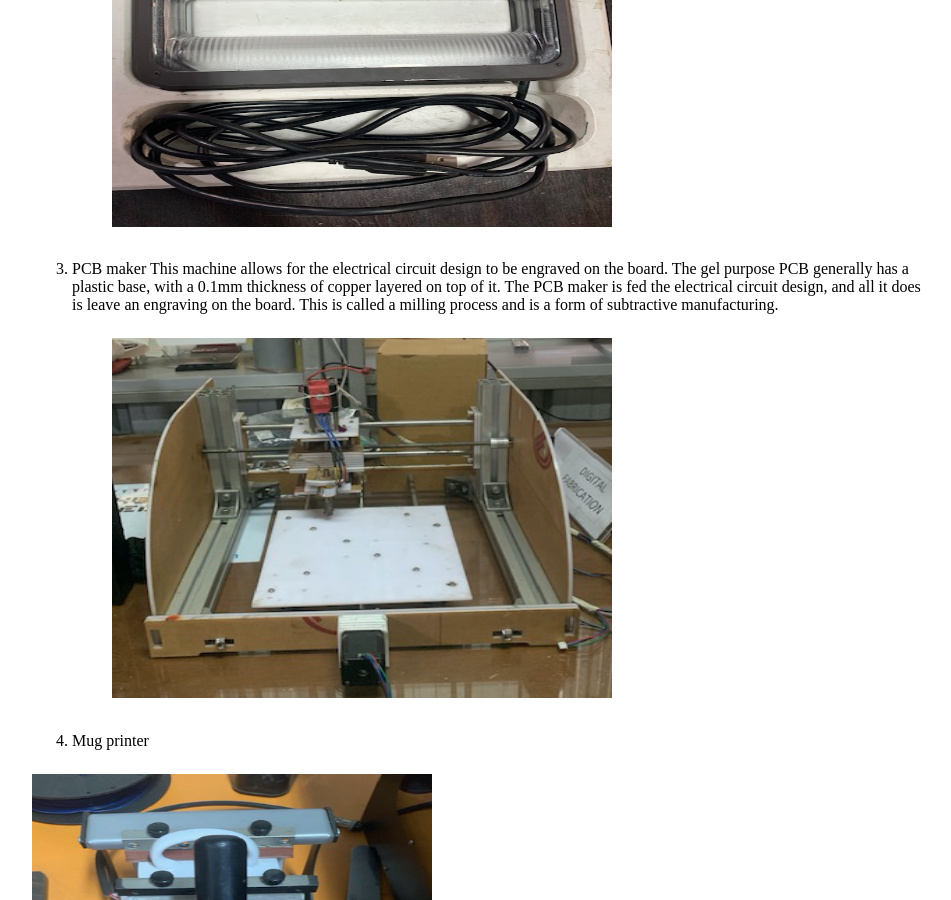
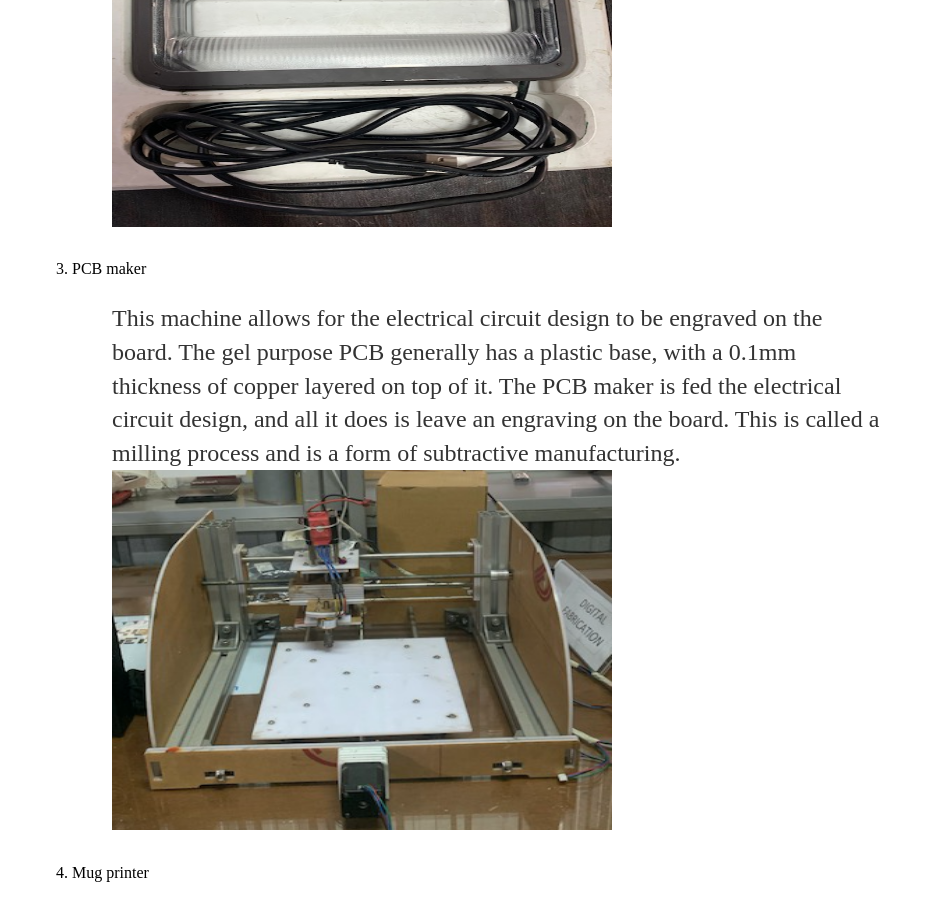
Before and after one commit to AN-M-M/AN-M-M.github.io, a Jekyll site: the page built from _posts/2019-10-21-Week-1-Principles-And-Practices.md, in a window 1280 px wide and 900 px high, scrolled down 7549 px. Shown: the whole window, without its empty margins (160-1111 px from the left). Built offline with Jekyll 4.4.1, drawn with Linux system fonts in a browser that asks for light colours.

Commit message:
Update 2019-10-21-Week-1-Principles-And-Practices.md

```diff
--- a/_posts/2019-10-21-Week-1-Principles-And-Practices.md
+++ b/_posts/2019-10-21-Week-1-Principles-And-Practices.md
@@ -119,60 +119,42 @@ Now each of these in a little bit of detail.
    > ![handheld scanner](/images/handheldscanner.jpg){:height="360px" width="500px"}
 
 3. PCB maker
- This machine allows for the electrical circuit design to be engraved on the board. The gel purpose PCB generally has a plastic base, with a 0.1mm thickness of copper layered on top of it. The PCB maker is fed the electrical circuit design, and all it does is leave an engraving on the board. This is called a milling process and is a form of subtractive manufacturing.
+ > This machine allows for the electrical circuit design to be engraved on the board. The gel purpose PCB generally has a plastic base, with a 0.1mm thickness of copper layered on top of it. The PCB maker is fed the electrical circuit design, and all it does is leave an engraving on the board. This is called a milling process and is a form of subtractive manufacturing.
   > ![PCB maker](/images/pcbmaker.png){:height="360px" width="500px"}
 
 4. Mug printer
-
-  ![mug printer](/images/mugprinter.png){:height="360px" width="400px"}
-
-  This can print on top of  mug -- need to check with Saali if printing means adding something colourful or its black and white? It can take only flat surface and regular shaped mugs, but not urn shaped mugs.
+ > This can print on top of  mug -- need to check with Saali if printing means adding something colourful or its black and white? It can take only flat surface and regular shaped mugs, but not urn shaped mugs.
+   > ![mug printer](/images/mugprinter.png){:height="360px" width="400px"}
 
 5. Cap printer
-
-  I have not seen it yet, since it is not with the other tools on the workshop floor.
+ > I have not seen it yet, since it is not with the other tools on the workshop floor.
 
 6. Tshirt printer
-
- ![tshirt printer](/images/tshirtprinter.png){:height="360px" width="500px"}
-
- This can print on top of tshirts. How it works, is that a sticker is first printed (using an external vendor), and the sticker is pressed on to the tshirt with some heat to imprint the design on the sticker onto the tshirt. Cotton tshirts work best, because polyester may melt.
+ > This can print on top of tshirts. How it works, is that a sticker is first printed (using an external vendor), and the sticker is pressed on to the tshirt with some heat to imprint the design on the sticker onto the tshirt. Cotton tshirts work best, because polyester may melt.
+   > ![tshirt printer](/images/tshirtprinter.png){:height="360px" width="500px"}
 
 7. Miniature laser cutting machine (3D printer, PCB plotter, engraving)
-
- ![mini laser cutter](/images/minilasercutter.png){:height="360px" width="400px"}
-
- This machine has been designed in-house -- unclear to me if an existing 3D printer was converted to serve all three purposes or it was fully made from scratch here. But it is mostly used for the three purposes mentioned here, and not much for laser cutting. It uses a 5W diode laser.
+ > This machine has been designed in-house -- unclear to me if an existing 3D printer was converted to serve all three purposes or it was fully made from scratch here. But it is mostly used for the three purposes mentioned here, and not much for laser cutting. It uses a 5W diode laser.
+   > ![mini laser cutter](/images/minilasercutter.png){:height="360px" width="400px"}
 
 8. Sticker/Vinyl cutter
-
- ![stickercutter](/images/stickercutter.jpg){:height="360px" width="500px"}
-
- If you have a sticker design and want that shaped cut out of a sheet of paper, the sticker/vinyl cutter can do it.
+ > If you have a sticker design and want that shaped cut out of a sheet of paper, the sticker/vinyl cutter can do it.
+   > ![stickercutter](/images/stickercutter.jpg){:height="360px" width="500px"}
 
 9. Laser engraver
-
- ![laser engraver](/images/laserengraver.jpg){:height="360px" width="500px"}
-
- This can be used to engrave on top of wood and acrylic.
+ > This can be used to engrave on top of wood and acrylic.
+   > ![laser engraver](/images/laserengraver.jpg){:height="360px" width="500px"}
 
 10. Laser cutter
-
- ![Laser cutter](/images/lasercutter.jpg){:height="360px" width="500px"}
-
- This can be used to cut through wood and acrylic.
+ > This can be used to cut through wood and acrylic.
+  > ![Laser cutter](/images/lasercutter.jpg){:height="360px" width="500px"}
 
 11. CNC router
-
- ![cnc router](/images/cncrouter.png){:height="360px" width="500px"}
-
- While the laser cutter can cut through wood and acrylic, the CNC router is for cutting through metal. This is referred to as a 2.5D carving machine. It can also create 3D-looking images on wood, much like relief structures that we see in buildings.
-
+ > While the laser cutter can cut through wood and acrylic, the CNC router is for cutting through metal. This is referred to as a 2.5D carving machine. It can also create 3D-looking images on wood, much like relief structures that we see in buildings.
+  > ![cnc router](/images/cncrouter.png){:height="360px" width="500px"}
 12. Design computer
-
- ![digital computer](/images/digitalcomputer.jpg){:height="360px" width="500px"}
-
- If you create a design for an object, any one of the above machines can then be used to create the physical form of the object.
+ > If you create a design for an object, any one of the above machines can then be used to create the physical form of the object.
+  > ![digital computer](/images/digitalcomputer.jpg){:height="360px" width="500px"}
 
 Apart from exploring the digital fabrication machines, I will take some time to explore other forms of documentation as well, like [wikifactory](https://wikifactory.com/) and [inventables](https://www.inventables.com/).
 
```
